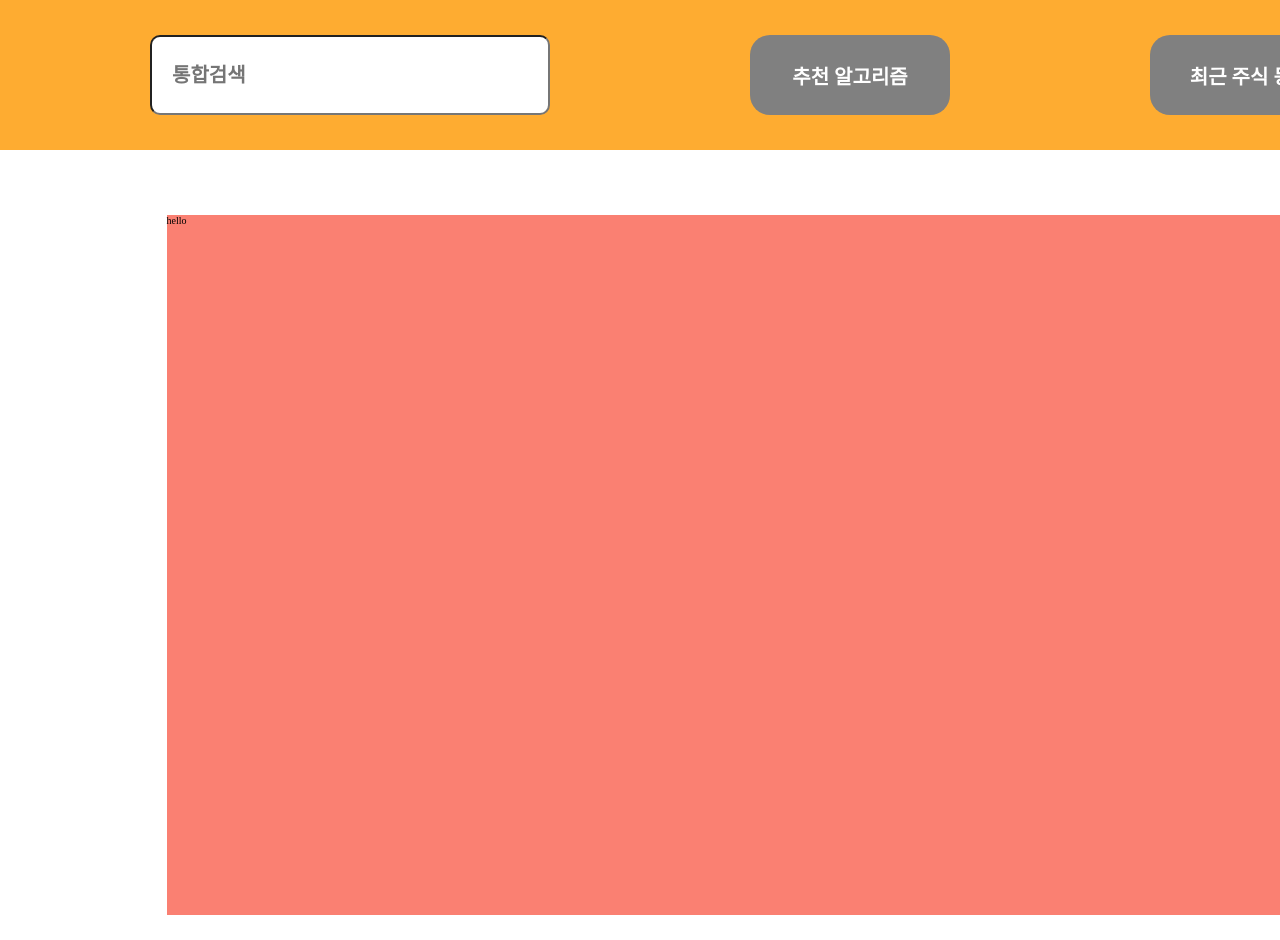
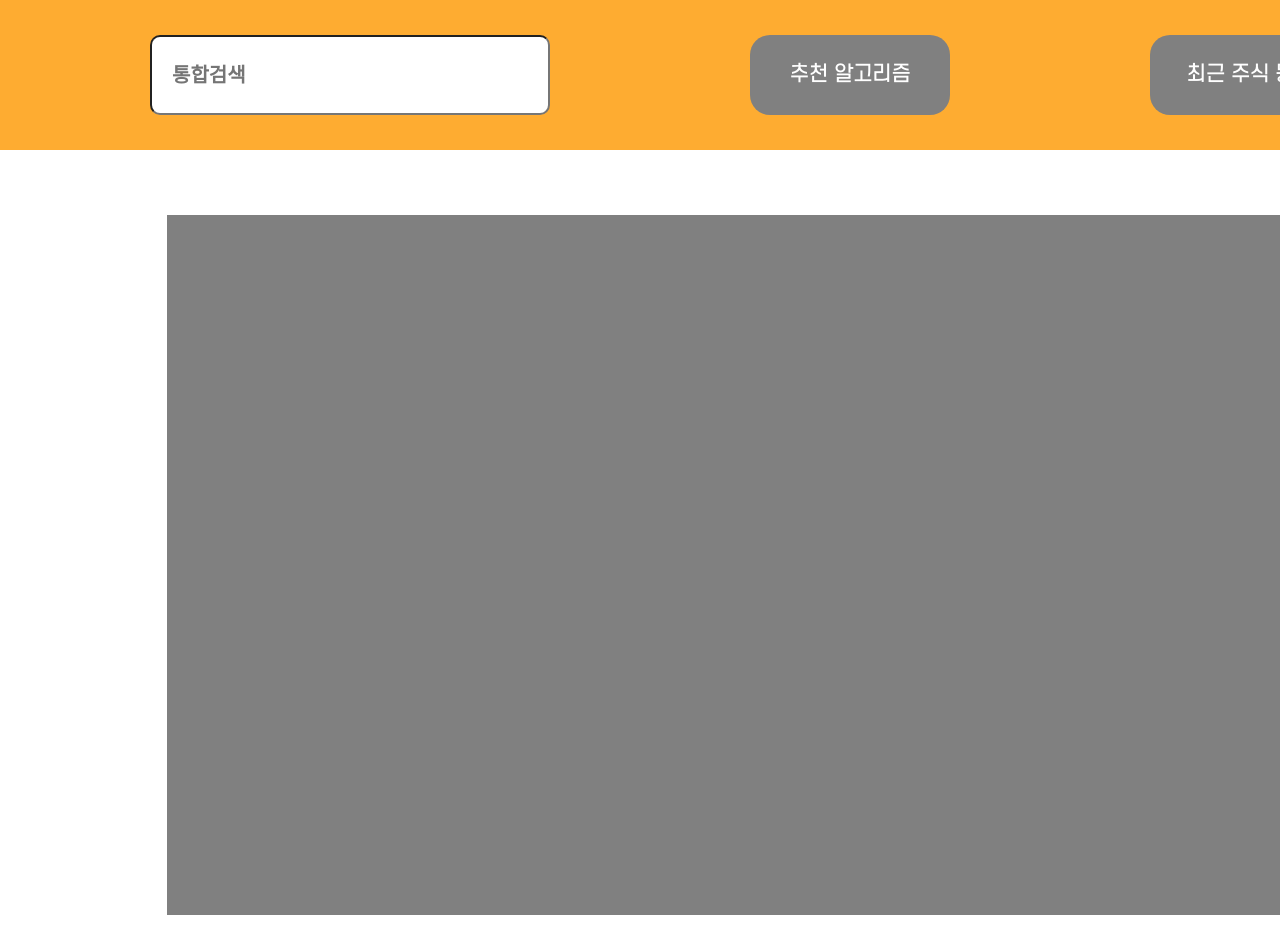
Before and after one commit to geunsoo96/Stock_ProjectA, a React app: page / in a window 1280 px wide. Shown: the top 940 px of the page. Built offline with nearby package versions, Linux system fonts and the light colour scheme.

Commit message:
뉴스 라우트 수정

```diff
--- a/src/App.tsx
+++ b/src/App.tsx
@@ -1,13 +1,16 @@
 import Main from './Layout/Main';
 import {Routes,Route} from 'react-router-dom';
 import Top from './Pages/Top/Top';
+import News from './Pages/News/News';
+import './App.css'
 
 const App = () => {
 
     return(<>
     <Routes>
     <Route path='/' element={<Main/>}>
-    <Route path='/' element={<Top/>}></Route>
+    <Route path='/Top' element={<Top/>}></Route>
+    <Route path='/News' element={<News/>}></Route>
     </Route>
     </Routes>
     </>)
```
